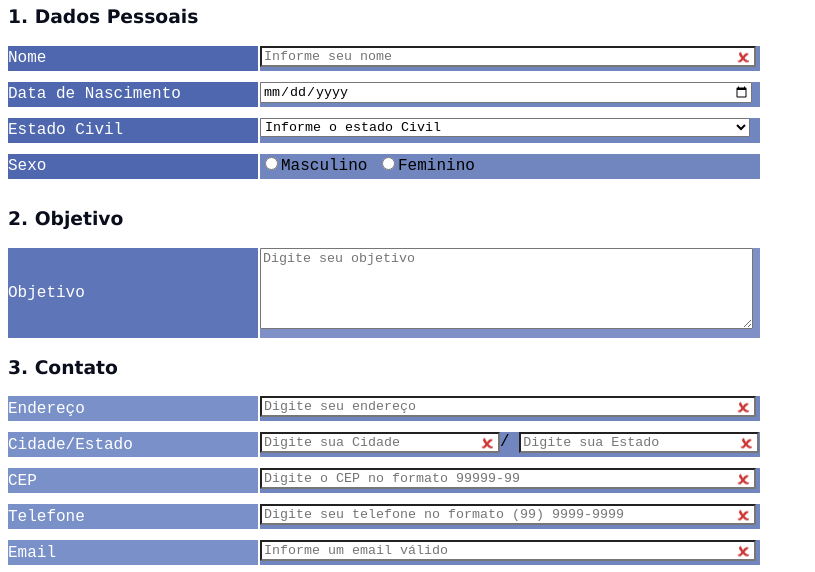
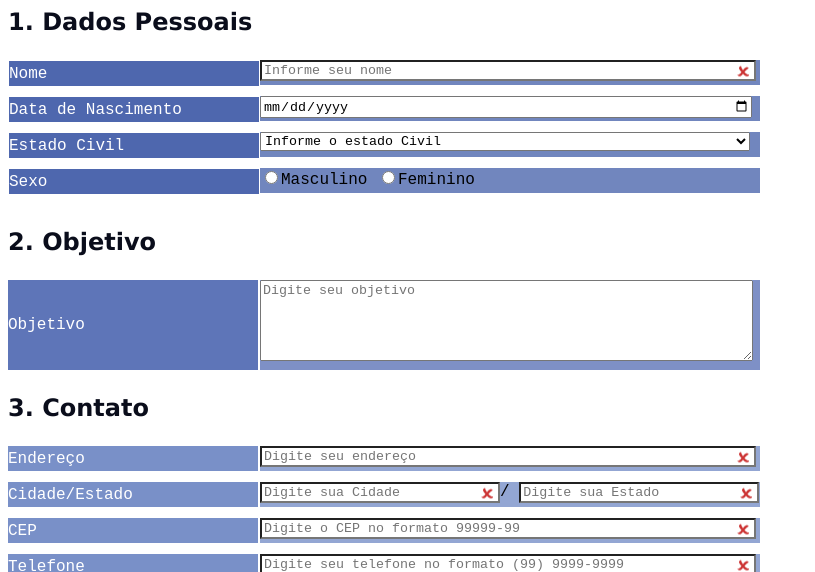
Before and after one commit to joaohp2000/TP, a plain HTML site: page exercicios/04_form/formulario.html in a window 1280 px wide. Shown: the part 75-647 px from the top of the page, without its empty margins (0-815 px from the left). Drawn offline with Linux system fonts and the light colour scheme.

Commit message:
Requisitos de funcionalidade e  Design finalizados

```diff
--- a/exercicios/04_form/estilo.css
+++ b/exercicios/04_form/estilo.css
@@ -3,10 +3,12 @@
     font-family: Courier New, Courier, monospace;
 }
 h3{
+    font-size:1.5em;
     color:rgb(10, 13, 27);
     font-family:'Lucida Sans', 'Lucida Sans Regular', 'Lucida Grande', 'Lucida Sans Unicode', Geneva, Verdana, sans-serif;
 }
 h1{
+    font-size:2em;
     color:rgb(10, 13, 27);
     font-family: Verdana, Geneva, Tahoma, sans-serif;
 }
@@ -26,6 +28,10 @@ input:required:valid {
     background-repeat: no-repeat;
     background-position:right
 }
+.container{
+    width: 67.5%;
+
+}
 
 .divNomes{
 color:white;
@@ -37,6 +43,8 @@ height:25px;
 background:rgb(78, 103, 174);
 left:00px;
 top:00px;
+border:1px solid;
+
 }
 
 .divInputs{
@@ -46,6 +54,7 @@ top:00px;
     background:rgba(78, 104, 174, 0.800);
     left:252px;
     top:00px;
+
     }
 
 div.Objetivo{
@@ -58,9 +67,11 @@ div.Objetivo{
     background:rgb(94, 117, 184);
     left:00px;
     top:00px;
+
     }
 
 div.Objetivo_In{
+
     position:absolute;
     width:500px;
     height:90px;
@@ -158,5 +169,10 @@ top:00px;
 
 .div{
 position:absolute;
+width:75%;
 
 }
+.form{
+
+    width:100%;
+}
--- a/exercicios/04_form/formulario.html
+++ b/exercicios/04_form/formulario.html
@@ -2,15 +2,17 @@
 <html lang="pt-br">
 
 <head>
-	<meta charset="utf-8">
+	<meta charset="utf-8" >
+	<meta name="viewport" content="width=device-width">
 	<title> Formulário </title>
 	<link rel="stylesheet" type="text/css" href="estilo.css">
 </head>
 
 <body>
+	<div class="container">
 	<h1>Cadastre seu Currículo</h1>
 
-	<form name="formulario">
+	<form name="formulario" class="form">
 		<h3>1. Dados Pessoais</h3>
 		<div class="div">
 			<div class="divNomes">Nome</div>
@@ -53,32 +55,32 @@
 		<h3>3. Contato</h3>
 		<div class="div">
 			<div class="divNomes2">Endereço </div>
-			<div class="divInputs">
+			<div class="divInputs2">
 				<input type="text" name="Endereço" size="60" placeholder="Digite seu endereço" required>
 			</div>
 		</div><br><br>
 		<div class="div">
 			<div class="divNomes2">Cidade/Estado</div>
-			<div class="divInputs">
+			<div class="divInputs2">
 				<input type="text" name="Cidade" size="28" placeholder="Digite sua Cidade" required>/
 				<input type="text" name="Estado" size="28" maxlength="2" placeholder="Digite sua Estado" required pattern="[A-Z]{2}">
 			</div>
 		</div><br><br>
 		<div class="div">
 			<div class="divNomes2">CEP</div>
-			<div class="divInputs">
+			<div class="divInputs2">
 				<input type="text"  name="CEP" size="60"  required placeholder="Digite o CEP no formato 99999-99" pattern="[0-9]{5}[\-][0-9]{3}"/>
 			</div>
 		</div><br><br>
 		<div class="div">
 			<div class="divNomes2">Telefone</div>
-			<div class="divInputs">
+			<div class="divInputs2">
 				<input type="tel" size="60" placeholder="Digite seu telefone no formato (99) 9999-9999" required name="tel" pattern="[\(][0-9]{2}[\)][\s][0-9]{4}[\-][0-9]{4}" />
 			</div>
 		</div><br><br>
 		<div class="div">
 			<div class="divNomes2">Email</div>
-			<div class="divInputs">
+			<div class="divInputs2">
 				<input type="email" size="60" name="email" required placeholder="Informe um email válido" />
 			</div>
 		</div><br><br>
@@ -129,7 +131,7 @@
 
 	</form>
 
-
+</div>
 </body>
 
 </html>
```
